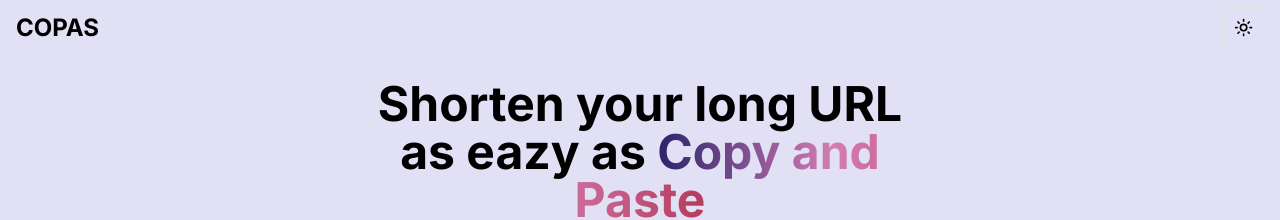
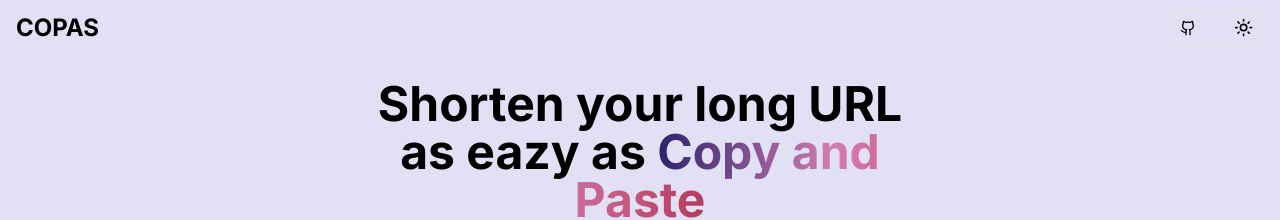
Before and after one commit to vanirvan/Copas, a Next.js app: page / in a window 1280 px wide. Shown: the top 220 px of the page. Built offline with nearby package versions, Linux system fonts and the light colour scheme; no server answers.

Commit message:
changes(ui): add github button to view source code

```diff
--- a/src/components/Navbar.tsx
+++ b/src/components/Navbar.tsx
@@ -1,5 +1,7 @@
 import Link from "next/link";
 import { ToggleThemeButton } from "./ToggleThemeButton";
+import { Button } from "./ui/button";
+import { GithubIcon } from "lucide-react";
 
 export function Navbar() {
   return (
@@ -12,6 +14,15 @@ export function Navbar() {
           <h1 className="text-2xl font-bold">COPAS</h1>
         </Link>
         <div className="flex items-center gap-4">
+          <Link href={"https://github.com/vanirvan/Copas"}>
+            <Button
+              size={"icon"}
+              variant={"outline"}
+              className="hover:bg-black hover:text-white dark:hover:bg-white dark:hover:text-black"
+            >
+              <GithubIcon size={16} />
+            </Button>
+          </Link>
           <ToggleThemeButton />
         </div>
       </div>
```
